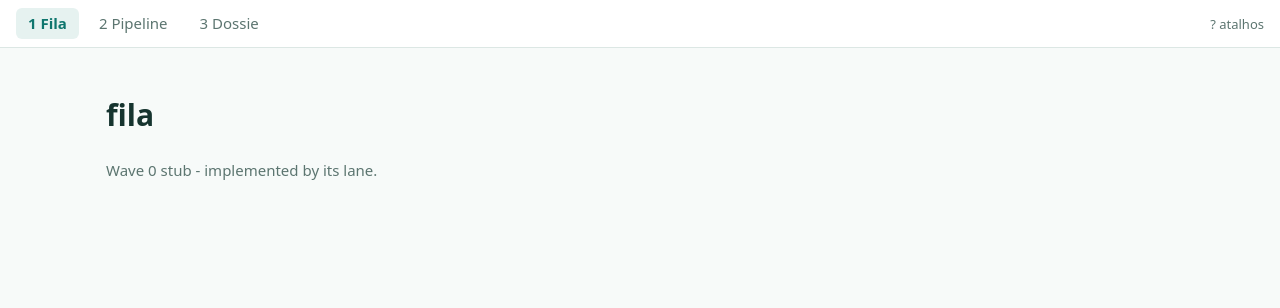
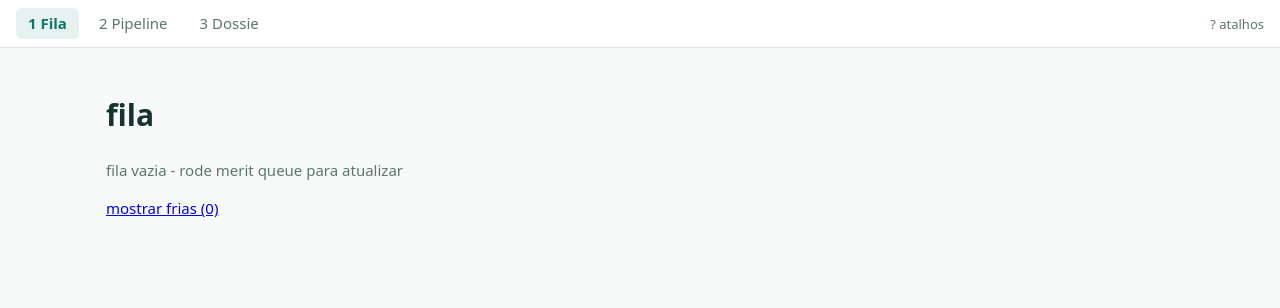
Before and after one commit to sammyjdev/merit, a FastAPI app: page /fila in a window 1280 px wide. Shown: the top 308 px of the page. Run offline with FastAPI, Linux system fonts and the light colour scheme.

Commit message:
feat(serve): implement fila view - hot/cold ranking, discard, track
Replaces the Wave 0 stub with the full Fila contract: GET /fila ranks hot
queue entries desc by strong-term hit count on title, hides cold entries
behind a "mostrar frias" toggle (?all=1 reveals them); POST /fila/discard
removes an entry from the queue file (new queue.discard, additive); POST
/fila/track creates a tracked application with a dossier and responds with
HX-Redirect to its dossie. Rows carry the data-row/a[data-open] keyboard
contract and the LinkedIn link opens in a new tab.

Form bodies are parsed with stdlib urllib.parse.parse_qs instead of
FastAPI's Form(...) - python-multipart is not a declared dependency and
pyproject.toml is out of this lane's scope.

Co-Authored-By: Claude Fable 5 <noreply@anthropic.com>
Claude-Session: https://claude.ai/code/session_012gNgN5EJsNye2Tc213gwSr

Unsigned by owner authorization (2026-08-01): re-signed by the owner
at final validation before merge.

Co-Authored-By: Claude Fable 5 <noreply@anthropic.com>
Claude-Session: https://claude.ai/code/session_012gNgN5EJsNye2Tc213gwSr

```diff
--- a/merit/queue.py
+++ b/merit/queue.py
@@ -161,3 +161,28 @@ def append_entries(new: Iterable[Entry], path: Path) -> list[Entry]:
     tmp_path.chmod(0o600)
     tmp_path.replace(path)
     return added
+
+
+def discard(path: Path, url: str) -> bool:
+    """Remove the entry matching url (by dedupe_key) from the queue file."""
+    target = dedupe_key(url)
+    entries = load_entries(path)
+    remaining = [entry for entry in entries if dedupe_key(entry.url) != target]
+    if len(remaining) == len(entries):
+        return False
+    rows = [
+        {
+            "title": entry.title,
+            "company": entry.company,
+            "url": entry.url,
+            "alert_date": entry.alert_date,
+            "location": entry.location,
+        }
+        for entry in remaining
+    ]
+    path.parent.mkdir(parents=True, exist_ok=True)
+    tmp_path = path.with_name(path.name + ".tmp")
+    tmp_path.write_text(json.dumps(rows, indent=2, ensure_ascii=False) + "\n", encoding="utf-8")
+    tmp_path.chmod(0o600)
+    tmp_path.replace(path)
+    return True
--- /dev/null
+++ b/merit/serve/templates/_fila_rows.html
@@ -0,0 +1,47 @@
+<div id="fila-rows">
+  {% for e in hot %}
+  <article class="fila-row" data-row>
+    <a href="{{ e.url }}" target="_blank" rel="noopener" data-open>{{ e.title }}</a>
+    <span style="font-family: var(--mono)">{{ e.score }}</span>
+    <span class="fila-meta">{{ e.company or "empresa desconhecida" }}</span>
+    <span class="fila-actions">
+      <form hx-post="/fila/discard" hx-target="#fila-rows" hx-swap="outerHTML">
+        <input type="hidden" name="url" value="{{ e.url }}">
+        <button type="submit">descartar</button>
+      </form>
+      <form hx-post="/fila/track" hx-target="#fila-rows" hx-swap="outerHTML">
+        <input type="hidden" name="url" value="{{ e.url }}">
+        <input type="hidden" name="title" value="{{ e.title }}">
+        <input type="hidden" name="company" value="{{ e.company or '' }}">
+        <button type="submit">acompanhar</button>
+      </form>
+    </span>
+  </article>
+  {% else %}
+  <p class="muted">fila vazia - rode merit queue para atualizar</p>
+  {% endfor %}
+
+  {% if show_cold %}
+  <a href="/fila">ocultar frias</a>
+  {% for e in cold %}
+  <article class="fila-row" data-row>
+    <a href="{{ e.url }}" target="_blank" rel="noopener" data-open>{{ e.title }}</a>
+    <span class="fila-meta">{{ e.company or "empresa desconhecida" }}</span>
+    <span class="fila-actions">
+      <form hx-post="/fila/discard" hx-target="#fila-rows" hx-swap="outerHTML">
+        <input type="hidden" name="url" value="{{ e.url }}">
+        <button type="submit">descartar</button>
+      </form>
+      <form hx-post="/fila/track" hx-target="#fila-rows" hx-swap="outerHTML">
+        <input type="hidden" name="url" value="{{ e.url }}">
+        <input type="hidden" name="title" value="{{ e.title }}">
+        <input type="hidden" name="company" value="{{ e.company or '' }}">
+        <button type="submit">acompanhar</button>
+      </form>
+    </span>
+  </article>
+  {% endfor %}
+  {% else %}
+  <a href="/fila?all=1">mostrar frias ({{ cold|length }})</a>
+  {% endif %}
+</div>
--- a/merit/serve/templates/fila.html
+++ b/merit/serve/templates/fila.html
@@ -1,5 +1,21 @@
 {% extends "base.html" %}
 {% block content %}
 <h1>fila</h1>
-<p class="muted">Wave 0 stub - implemented by its lane.</p>
+<style>
+.fila-row {
+  display: grid;
+  grid-template-columns: 1fr auto auto;
+  gap: 8px;
+  align-items: center;
+  padding: 12px;
+  background: var(--surface);
+  border: 1px solid var(--line);
+  border-radius: var(--radius);
+  box-shadow: var(--shadow);
+}
+.fila-row + .fila-row { margin-top: 8px; }
+.fila-meta { grid-column: 1; color: var(--muted); }
+.fila-actions { display: flex; gap: 4px; }
+</style>
+{% include "_fila_rows.html" %}
 {% endblock %}
--- a/merit/serve/views/fila.py
+++ b/merit/serve/views/fila.py
@@ -1,12 +1,80 @@
-"""View: fila. Wave 0 stub - the lane owning this view replaces the body.
-Routes call existing merit modules only; no SQL, no business logic here."""
-from fastapi import APIRouter, Request
+"""Fila view."""
+import os
+from dataclasses import asdict
+from pathlib import Path
+from urllib.parse import parse_qs
 
+from fastapi import APIRouter, Request, Response
+
+from merit import profile, queue, track
 from merit.serve import rendering
 
 router = APIRouter()
 
 
+def _queue_path() -> Path:
+    return Path(os.environ.get("MERIT_QUEUE_PATH", str(queue.QUEUE_PATH)))
+
+
+def _db_path() -> str:
+    path = Path(os.environ.get("MERIT_DB", Path.home() / ".merit" / "merit.db"))
+    path.parent.mkdir(parents=True, exist_ok=True)
+    return str(path)
+
+
+def _dossier_root() -> Path:
+    return Path(_db_path()).parent / "applications"
+
+
+def _profile_path() -> str:
+    return os.environ.get("MERIT_PROFILE", "profile/profile.yaml")
+
+
+def _rows(show_cold: bool) -> dict:
+    entries = queue.load_entries(_queue_path())
+    profile_path = _profile_path()
+    terms = profile.strong_terms(profile.load_profile(profile_path)) if Path(profile_path).is_file() else []
+    hot_entries = [entry for entry in entries if queue.is_hot(entry.title, terms)]
+    cold = [entry for entry in entries if not queue.is_hot(entry.title, terms)]
+    hot = [
+        {**asdict(entry), "score": sum(term in entry.title.lower() for term in set(terms))}
+        for entry in hot_entries
+    ]
+    hot.sort(key=lambda entry: entry["score"], reverse=True)
+    return {"hot": hot, "cold": cold, "show_cold": show_cold}
+
+
 @router.get("/fila")
 async def fila(request: Request):
-    return rendering.page(request, "fila.html", {"view": "fila"})
+    return rendering.page(
+        request,
+        "fila.html",
+        {"view": "fila", **_rows(request.query_params.get("all") == "1")},
+    )
+
+
+@router.post("/fila/discard")
+async def discard(request: Request):
+    form = parse_qs((await request.body()).decode(), keep_blank_values=True)
+    url = form["url"][0]
+    queue.discard(_queue_path(), url)
+    return rendering.templates.TemplateResponse(request, "_fila_rows.html", _rows(show_cold=False))
+
+
+@router.post("/fila/track")
+async def track_entry(
+    request: Request,
+):
+    form = parse_qs((await request.body()).decode(), keep_blank_values=True)
+    url = form["url"][0]
+    title = form["title"][0]
+    company = form["company"][0]
+    app_id = track.add(
+        _db_path(),
+        url,
+        title=title,
+        company=company or None,
+        status="queued",
+        dossier_root=_dossier_root(),
+    )
+    return Response(status_code=200, headers={"HX-Redirect": f"/dossie/{app_id}"})
```
Also changed, not shown: tests/test_serve_fila.py (added, +94 -0 lines).
